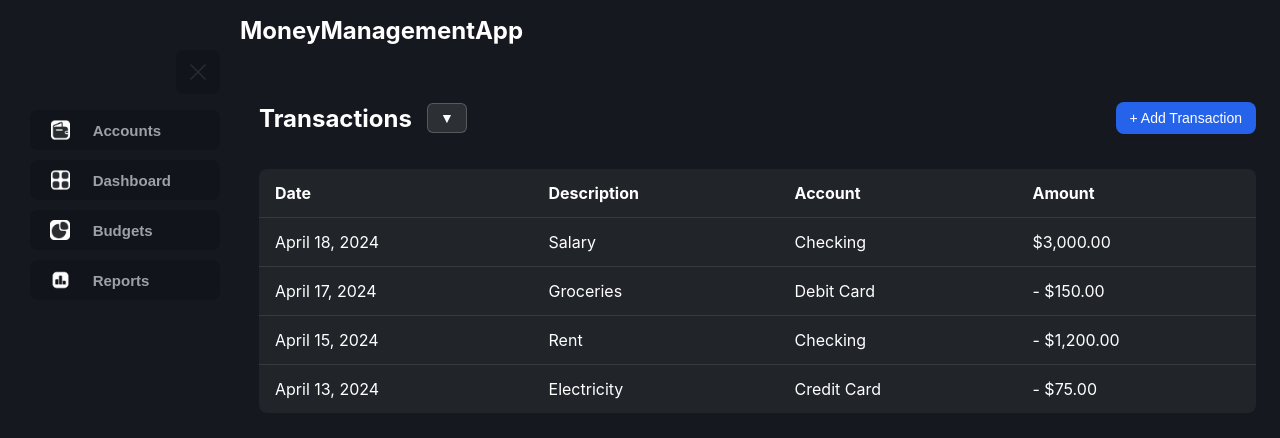
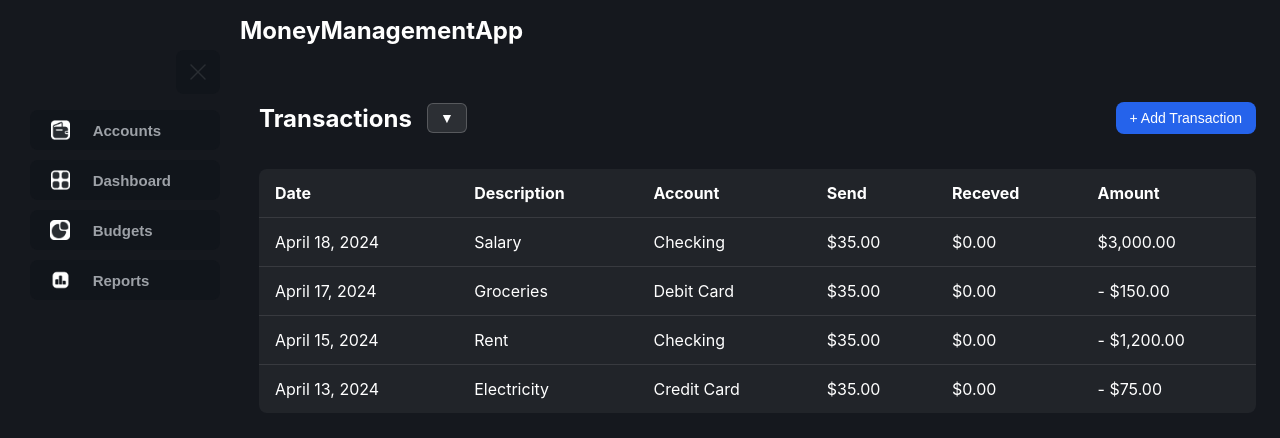
Before and after one commit to marcuandrei1/MoneyManagementApp, a React (Create React App) app in the folder MoneyManagementApp_frontend/: page / in a window 1280 px wide. Both pictures are taken after a click on the button "Accounts". Shown: the top 438 px of the page. Built offline with nearby package versions, Linux system fonts and the light colour scheme.

Commit message:
reparat tabel tranzactii

```diff
--- a/MoneyManagementApp_frontend/src/components/AccountsContent.js
+++ b/MoneyManagementApp_frontend/src/components/AccountsContent.js
@@ -12,24 +12,32 @@ function AccountsContent() {
       date: "April 18, 2024",
       description: "Salary",
       account: "Checking",
+      send: "$35.00",
+      receve: "$0.00",
       amount: "$3,000.00",
     },
     {
       date: "April 17, 2024",
       description: "Groceries",
       account: "Debit Card",
+      send: "$35.00",
+      receve: "$0.00",
       amount: "- $150.00",
     },
     {
       date: "April 15, 2024",
       description: "Rent",
       account: "Checking",
+      send: "$35.00",
+      receve: "$0.00",
       amount: "- $1,200.00",
     },
     {
       date: "April 13, 2024",
       description: "Electricity",
       account: "Credit Card",
+      send: "$35.00",
+      receve: "$0.00",
       amount: "- $75.00",
     },
   ];
@@ -104,6 +112,8 @@ function AccountsContent() {
             <th>Date</th>
             <th>Description</th>
             <th>Account</th>
+            <th>Send</th>
+            <th>Receved</th>
             <th>Amount</th>
           </tr>
         </thead>
@@ -113,6 +123,8 @@ function AccountsContent() {
               <td>{item.date}</td>
               <td>{item.description}</td>
               <td>{item.account}</td>
+              <td>{item.send}</td>
+              <td>{item.receve}</td>
               <td>{item.amount}</td>
             </tr>
           ))}
--- a/MoneyManagementApp_frontend/src/components/TransactionFormWindow.js
+++ b/MoneyManagementApp_frontend/src/components/TransactionFormWindow.js
@@ -78,7 +78,7 @@ async function saveTransactionRequest(tableName,transactionDate,description,refe
             <div className="tfw-col">
               <label>Account2</label>
               <select
-                value={account}
+                value={account2}
                 onChange={(e) => setAccount2(e.target.value)}
               >
                 <option>Checking</option>
```
